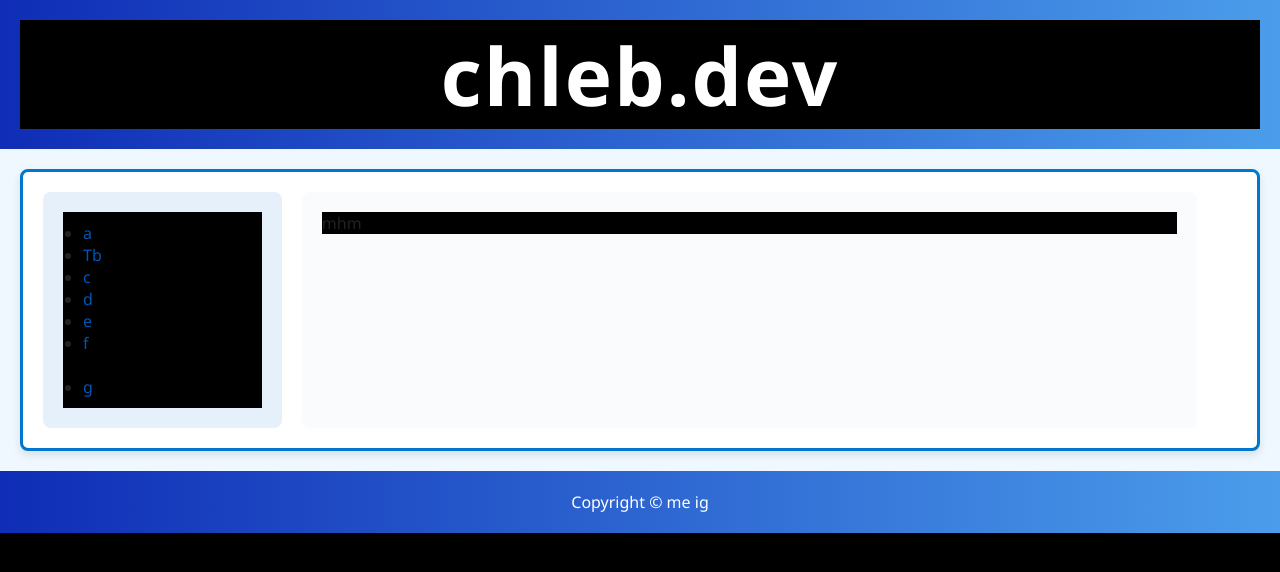
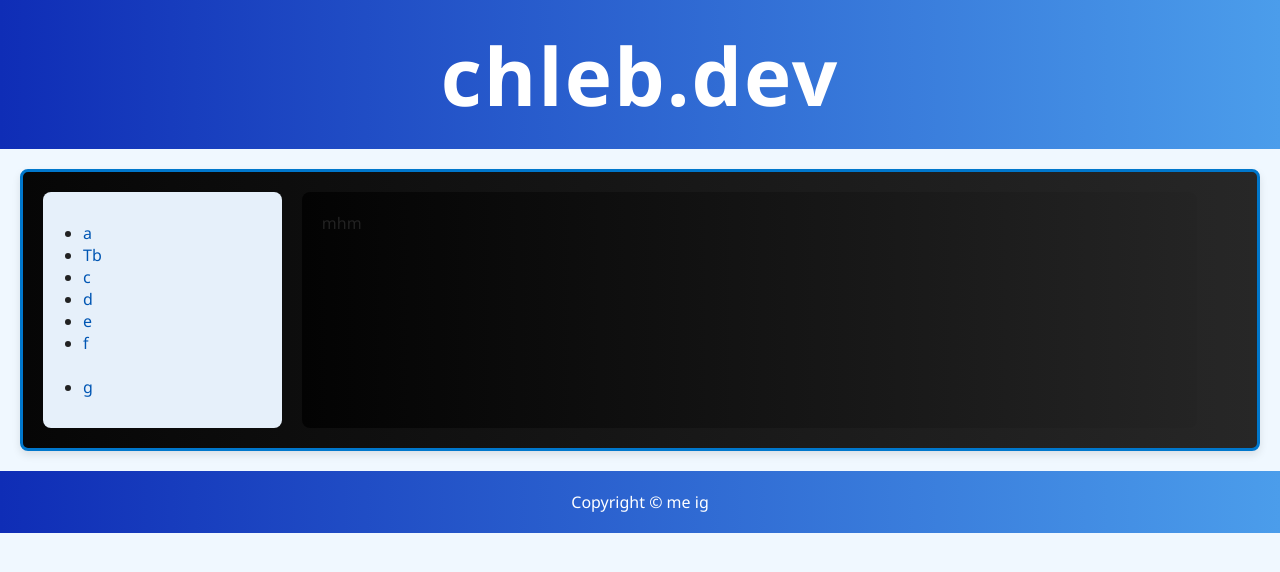
Before and after one commit to chlebpszenny/chleb.dev, a PHP site: page / in a window 1280 px wide. Shown: the top 572 px of the page. Run offline with PHP 8.4, Linux system fonts and the light colour scheme.

Commit message:
Update style.css

```diff
--- a/style.css
+++ b/style.css
@@ -2,7 +2,6 @@
     margin: 0;
     padding: 0;
     box-sizing: border-box;
-    background-color: black;
 }
 
 body {
@@ -31,7 +30,7 @@ header {
     padding: 20px;
     border: 3px solid #0077cc;
     border-radius: 8px;
-    background-color: #ffffff;
+    background: linear-gradient(to right, #060606, #272727);
     box-shadow: 0 4px 8px rgba(0,0,0,0.1);
     margin: 20px;
 }
@@ -47,7 +46,7 @@ aside {
 main {
     padding: 20px;
     width: 75%;
-    background-color: #f9fbfd;
+    background: linear-gradient(to right, #030303, #242424);
     border-radius: 8px;
 }
 
```
